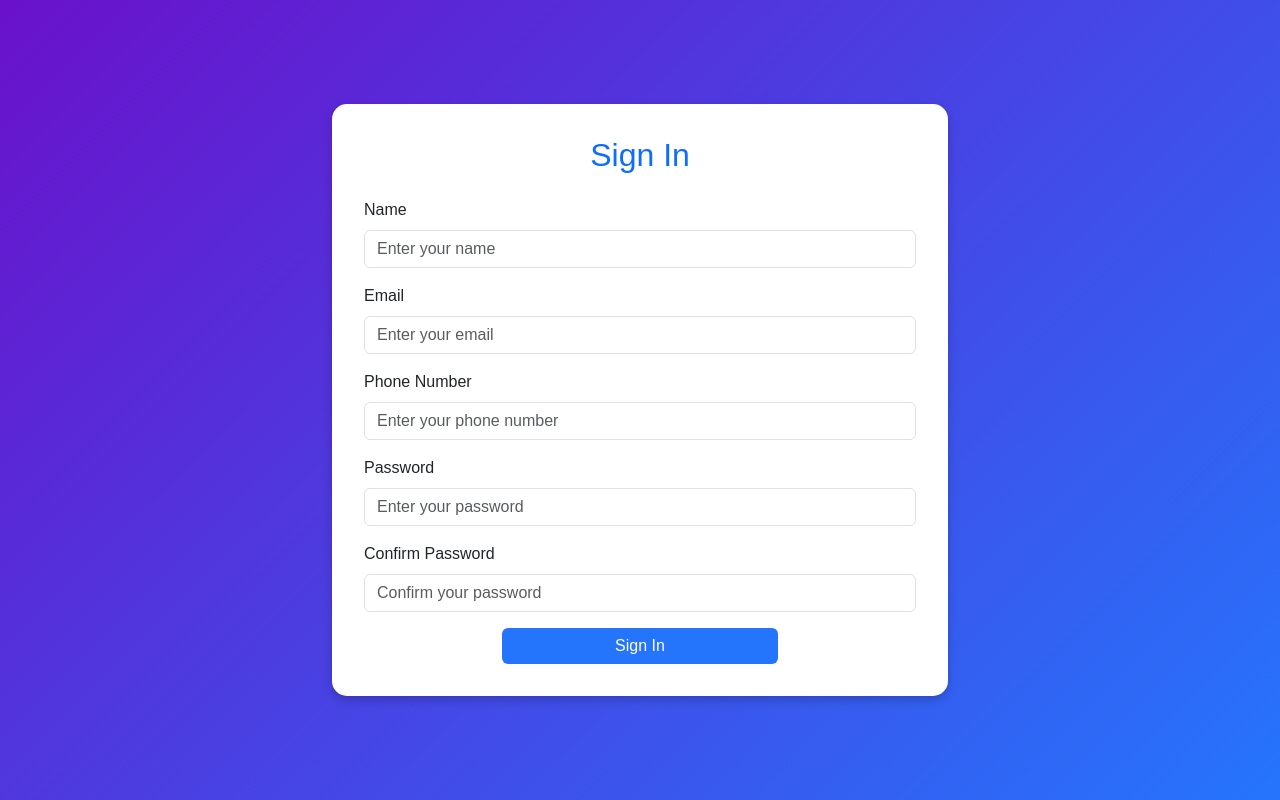
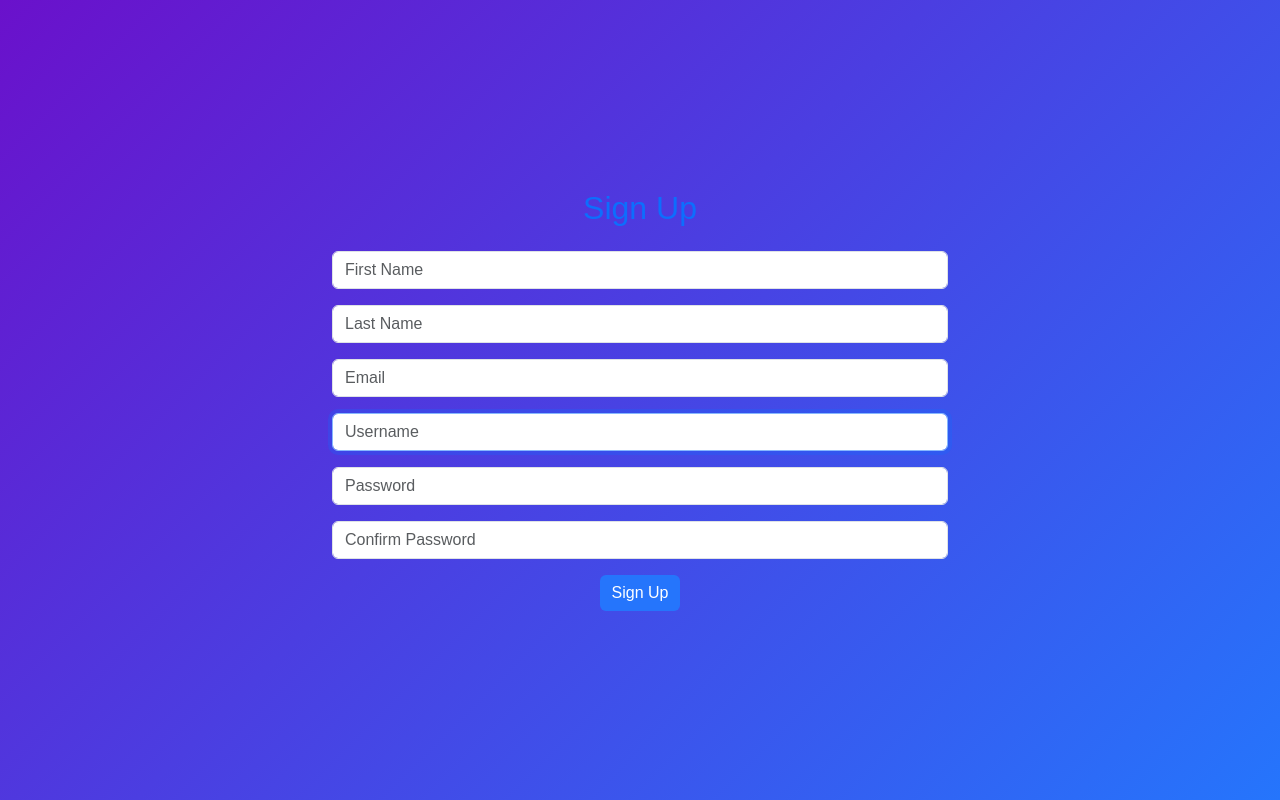
Before and after one commit to sidhantnaik/Car_Price_Prediction, a Django app: page /signup in a window 1280 px wide. Run offline with Django 5.2, Linux system fonts and the light colour scheme; some libraries are stand-ins or nearby versions.

Commit message:
Fixed following bugs:
In signup.html:

- Added individual error handling for each form field
- Improved error display with Bootstrap classes
- Kept the form structure similar to the original

In forms.py:

-Added comprehensive validation for username, email, and password
Implemented custom clean methods to:

- Check for existing usernames and emails
- Validate password strength
- Ensure password and confirm password match

- Added help text to provide guidance to users
- Set max length for fields to prevent overly long inputs

In views.py:

- Added login(request, user) to automatically log in the user after successful signup
- Improved error handling with try-except block
- Ensured the form is repopulated with submitted data if an error occurs
- Redirected to login page on successful signup

```diff
--- a/Car_Price_Prediction/Admin/forms.py
+++ b/Car_Price_Prediction/Admin/forms.py
@@ -1,6 +1,8 @@
 from django import forms
 from django.contrib.auth.models import User
 from django.contrib.auth.forms import UserCreationForm, AuthenticationForm
+from django.core.validators import validate_email
+from django.core.exceptions import ValidationError
 
 class LoginForm(AuthenticationForm):
     username = forms.CharField(
@@ -18,40 +20,92 @@ class LoginForm(AuthenticationForm):
 class RegisterForm(UserCreationForm):
     class Meta:
         model = User
-        fields = ['first_name','last_name' ,'username', 'email', 'password1', 'password2']
+        fields = ['first_name', 'last_name', 'username', 'email', 'password1', 'password2']
+        required = ['first_name', 'last_name', 'username', 'email', 'password1', 'password2']
 
     first_name = forms.CharField(
         widget=forms.TextInput(
             attrs={'class': 'form-control', 'placeholder': 'First Name'}
-        )
+        ),
+        max_length=30,
+        required=True
     )
 
     last_name = forms.CharField(
         widget=forms.TextInput(
             attrs={'class': 'form-control', 'placeholder': 'Last Name'}
-        )
+        ),
+        max_length=30,
+        required=True
     )
 
     username = forms.CharField(
         widget=forms.TextInput(
             attrs={'class': 'form-control', 'placeholder': 'Username'}
-        )
+        ),
+        max_length=30,
+        help_text="Required. 30 characters or fewer. Letters, digits and @/./+/-/_ only."
     )
 
     email = forms.EmailField(
         widget=forms.EmailInput(
             attrs={'class': 'form-control', 'placeholder': 'Email'}
-        )
+        ),
+        max_length=254,
+        help_text="Required. Enter a valid email address.",
+        validators=[validate_email]
     )
 
     password1 = forms.CharField(
         widget=forms.PasswordInput(
             attrs={'class': 'form-control', 'placeholder': 'Password'}
+        ),
+        help_text=(
+            "Your password must be at least 8 characters long, "
+            "contain at least one uppercase letter, "
+            "one lowercase letter, and one number."
         )
     )
 
     password2 = forms.CharField(
         widget=forms.PasswordInput(
             attrs={'class': 'form-control', 'placeholder': 'Confirm Password'}
-        )
+        ),
+        help_text="Enter the same password as above, for verification."
     )
+
+    def clean_username(self):
+        username = self.cleaned_data['username']
+        if User.objects.filter(username=username).exists():
+            raise ValidationError("A user with this username already exists.")
+        return username
+
+    def clean_email(self):
+        email = self.cleaned_data['email']
+        if User.objects.filter(email=email).exists():
+            raise ValidationError("A user with this email already exists.")
+        return email
+
+    def clean_password2(self):
+        password1 = self.cleaned_data.get('password1')
+        password2 = self.cleaned_data.get('password2')
+
+        # Additional password validation
+        if password1 and password2:
+            if password1 != password2:
+                raise ValidationError("Passwords do not match.")
+
+            # Additional password strength checks
+            if len(password1) < 8:
+                raise ValidationError("Password must be at least 8 characters long.")
+
+            if not any(char.isupper() for char in password1):
+                raise ValidationError("Password must contain at least one uppercase letter.")
+
+            if not any(char.islower() for char in password1):
+                raise ValidationError("Password must contain at least one lowercase letter.")
+
+            if not any(char.isdigit() for char in password1):
+                raise ValidationError("Password must contain at least one number.")
+
+        return password2
--- a/Car_Price_Prediction/Home/views.py
+++ b/Car_Price_Prediction/Home/views.py
@@ -1,15 +1,12 @@
 from django.http import JsonResponse
-from django.shortcuts import render,HttpResponse,redirect
+from django.shortcuts import render,redirect
 from datetime import datetime
-from Home.models import Contact,UserData
-from django.contrib.auth.models import User
+from Home.models import Contact
 from django.contrib.auth import logout,authenticate,login
 from django.contrib import messages
 from Home.helper import GETDATA
-from django.contrib.auth.hashers import make_password,check_password
-
-from django.contrib.auth import authenticate
 from django.contrib.auth.decorators import login_required
+from Admin.forms import RegisterForm
 
 @login_required
 def index(request):
@@ -60,34 +57,34 @@ def contact(request):
     return render(request, "contact.html")
 
 def logoutUser(request):
-    logout(request)
-    return redirect('/login')
+    if request.user.is_authenticated:
+        logout(request)
+    return redirect("/login")
 
 
 def signupUser(request):
-    if request.method=='POST':
-        name = request.POST['name']
-        email = request.POST['email']
-        phone=request.POST['phone']
-        password = request.POST['passw']
-        confirm_password = request.POST['confpass']
+    if request.method == "POST":
+        form = RegisterForm(request.POST)
+        if form.is_valid():
+            try:
+                user = form.save()
+                login(request, user)  # Automatically log in the user after signup
+                messages.success(request, "Account created successfully.")
+                return redirect("home:login")  # Redirect to login page
+            except Exception as e:
+                messages.error(request, f"An error occurred: {str(e)}")
+                form = RegisterForm(request.POST)  # Repopulate form with submitted data
+    else:
+        form = RegisterForm()
 
-        if password==confirm_password:
-            user = UserData(name=name, email=email, phone=phone, password=make_password(password))
-            user.save()
-            # messages.success(request,"your data is submitted succefully.")
-        return redirect('/login')
-
-    return render(request, 'signup.html')
+    return render(request, "signup.html", {'form': form})
 
 
 def loginUser(request):
     if request.method == "POST":
         user = authenticate(username = request.POST["username"], password = request.POST["password"])
 
-        if user is None:
-            return render(request, "login.html", { "error": "Something went wrong!" })
-        else:
+        if user is not None:
             return render(request, 'index.html')
 
     if request.method == "GET":
--- a/Car_Price_Prediction/Templates/signup.html
+++ b/Car_Price_Prediction/Templates/signup.html
@@ -43,31 +43,87 @@
 
 <body class="d-flex justify-content-center align-items-center">
     <div class="container col-12 col-md-10 col-lg-6">
-        <form method="post" action="/signup" class="form-container">
+        <form method="POST" action="{% url 'home:signup' %}">
             {% csrf_token %}
-            <h2 class="text-center text-primary mb-4">Sign In</h2>
+
+            <h2 class="text-center text-primary mb-4">Sign Up</h2>
+
             <div class="mb-3">
-                <label for="name" class="form-label">Name</label>
-                <input type="text" name="name" id="name" class="form-control" placeholder="Enter your name" required>
+                {{ form.first_name }}
+                {% if form.first_name.errors %}
+                    <div class="text-danger">
+                        {% for error in form.first_name.errors %}
+                            {{ error }}
+                        {% endfor %}
+                    </div>
+                {% endif %}
             </div>
+
             <div class="mb-3">
-                <label for="email" class="form-label">Email</label>
-                <input type="email" name="email" id="email" class="form-control" placeholder="Enter your email" required>
+                {{ form.last_name }}
+                {% if form.last_name.errors %}
+                    <div class="text-danger">
+                        {% for error in form.last_name.errors %}
+                            {{ error }}
+                        {% endfor %}
+                    </div>
+                {% endif %}
             </div>
+
             <div class="mb-3">
-                <label for="phone" class="form-label">Phone Number</label>
-                <input type="text" name="phone" id="phone" maxlength="11" class="form-control" placeholder="Enter your phone number" required>
+                {{ form.email }}
+                {% if form.email.errors %}
+                    <div class="text-danger">
+                        {% for error in form.email.errors %}
+                            {{ error }}
+                        {% endfor %}
+                    </div>
+                {% endif %}
             </div>
+
             <div class="mb-3">
-                <label for="password" class="form-label">Password</label>
-                <input type="password" name="passw" id="password" class="form-control" placeholder="Enter your password" required>
+                {{ form.username }}
+                {% if form.username.errors %}
+                    <div class="text-danger">
+                        {% for error in form.username.errors %}
+                            {{ error }}
+                        {% endfor %}
+                    </div>
+                {% endif %}
             </div>
+
             <div class="mb-3">
-                <label for="confpass" class="form-label">Confirm Password</label>
-                <input type="password" name="confpass" id="confpass" class="form-control" placeholder="Confirm your password" required>
+                {{ form.password1 }}
+                {% if form.password1.errors %}
+                    <div class="text-danger">
+                        {% for error in form.password1.errors %}
+                            {{ error }}
+                        {% endfor %}
+                    </div>
+                {% endif %}
             </div>
+
+            <div class="mb-3">
+                {{ form.password2 }}
+                {% if form.password2.errors %}
+                    <div class="text-danger">
+                        {% for error in form.password2.errors %}
+                            {{ error }}
+                        {% endfor %}
+                    </div>
+                {% endif %}
+            </div>
+
+            {% if form.non_field_errors %}
+                <div class="alert alert-danger">
+                    {% for error in form.non_field_errors %}
+                        {{ error }}
+                    {% endfor %}
+                </div>
+            {% endif %}
+
             <div class="text-center">
-                <button type="submit" class="btn btn-primary w-50">Sign In</button>
+                <button type="submit" class="btn btn-primary">Sign Up</button>
             </div>
         </form>
     </div>
```
Also changed, not shown: Car_Price_Prediction/db.sqlite3.
